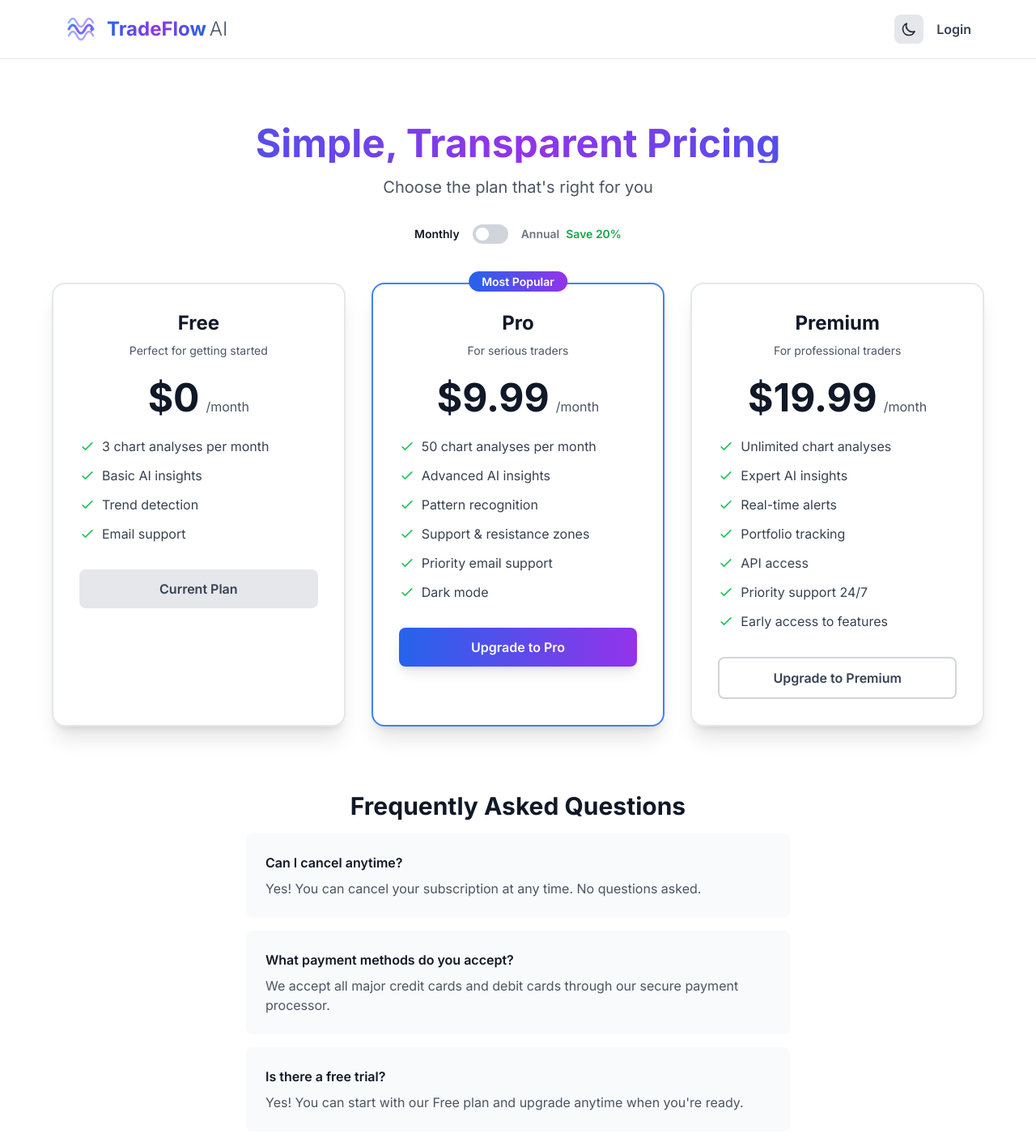
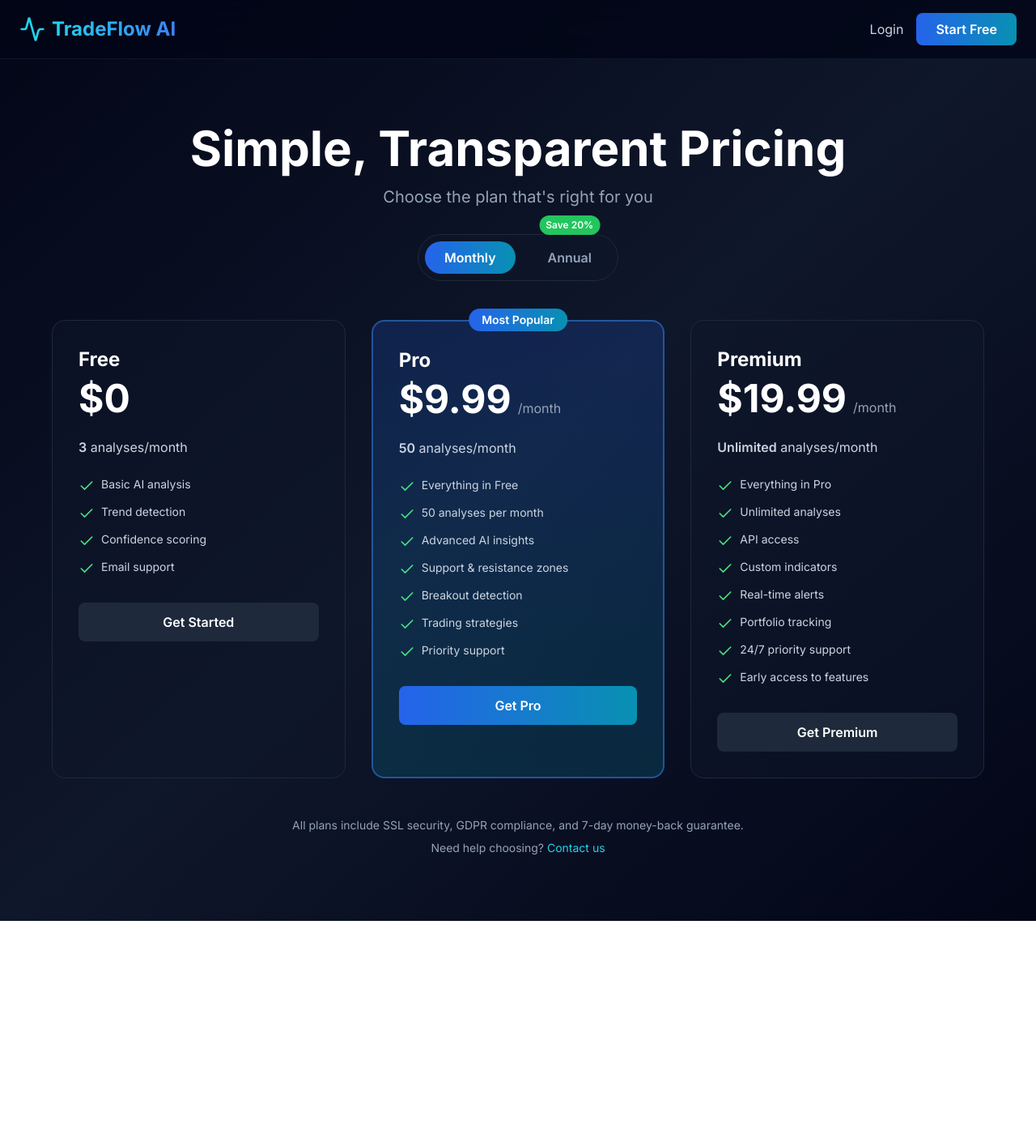
Before and after one commit to rochicenat/tradeflow-ai-frontend, a Next.js app: page /pricing in a window 1280 px wide. Shown: the top 1410 px of the page at 81% size. After the commit the page ends 1137 px from the top, so only its background shows below. Built offline with nearby package versions, Linux system fonts and the light colour scheme.

Commit message:
Add Monthly/Annual toggle to pricing page

```diff
--- a/app/pricing/page.tsx
+++ b/app/pricing/page.tsx
@@ -1,274 +1,213 @@
 'use client';
 
-import { IconLogo } from '@/components/Logo';
+import { useState } from 'react';
 import Link from 'next/link';
 import { motion } from 'framer-motion';
-import { useState, useEffect } from 'react';
-import { useAuth } from '@/contexts/AuthContext';
+import { Check, Activity } from 'lucide-react';
 
 export default function PricingPage() {
-  const [theme, setTheme] = useState('light');
-  const [mounted, setMounted] = useState(false);
   const [isAnnual, setIsAnnual] = useState(false);
-  const { user } = useAuth();
-
-  useEffect(() => {
-    setMounted(true);
-    const savedTheme = localStorage.getItem('theme') || 'light';
-    setTheme(savedTheme);
-    if (savedTheme === 'dark') {
-      document.documentElement.classList.add('dark');
-    }
-  }, []);
-
-  const toggleTheme = () => {
-    const newTheme = theme === 'light' ? 'dark' : 'light';
-    setTheme(newTheme);
-    localStorage.setItem('theme', newTheme);
-    if (newTheme === 'dark') {
-      document.documentElement.classList.add('dark');
-    } else {
-      document.documentElement.classList.remove('dark');
-    }
-  };
-
-  if (!mounted) return null;
 
   const plans = [
     {
       name: 'Free',
-      price: 0,
+      monthlyPrice: 0,
       annualPrice: 0,
-      description: 'Perfect for getting started',
+      analyses: 3,
       features: [
-        '3 chart analyses per month',
-        'Basic AI insights',
+        'Basic AI analysis',
         'Trend detection',
-        'Email support',
-      ],
-      cta: 'Current Plan',
-      popular: false,
+        'Confidence scoring',
+        'Email support'
+      ]
     },
     {
       name: 'Pro',
-      price: 9.99,
-      annualPrice: 99,
-      description: 'For serious traders',
+      monthlyPrice: 9.99,
+      annualPrice: 99.99,
+      analyses: 50,
       features: [
-        '50 chart analyses per month',
+        'Everything in Free',
+        '50 analyses per month',
         'Advanced AI insights',
-        'Pattern recognition',
         'Support & resistance zones',
-        'Priority email support',
-        'Dark mode',
+        'Breakout detection',
+        'Trading strategies',
+        'Priority support'
       ],
-      cta: 'Upgrade to Pro',
-      popular: true,
+      popular: true
     },
     {
       name: 'Premium',
-      price: 19.99,
-      annualPrice: 199,
-      description: 'For professional traders',
+      monthlyPrice: 19.99,
+      annualPrice: 199.99,
+      analyses: 'Unlimited',
       features: [
-        'Unlimited chart analyses',
-        'Expert AI insights',
+        'Everything in Pro',
+        'Unlimited analyses',
+        'API access',
+        'Custom indicators',
         'Real-time alerts',
         'Portfolio tracking',
-        'API access',
-        'Priority support 24/7',
-        'Early access to features',
-      ],
-      cta: 'Upgrade to Premium',
-      popular: false,
-    },
+        '24/7 priority support',
+        'Early access to features'
+      ]
+    }
   ];
 
+  const getPrice = (plan: typeof plans[0]) => {
+    if (plan.monthlyPrice === 0) return '$0';
+    return isAnnual ? `$${plan.annualPrice}` : `$${plan.monthlyPrice}`;
+  };
+
+  const getSavings = (plan: typeof plans[0]) => {
+    if (plan.monthlyPrice === 0) return null;
+    const monthlyCost = plan.monthlyPrice * 12;
+    const savings = monthlyCost - plan.annualPrice;
+    return `Save $${savings.toFixed(0)}/year`;
+  };
+
   return (
-    <div className="min-h-screen bg-white dark:bg-gray-900 transition-colors duration-300">
+    <div className="min-h-screen bg-gradient-to-br from-slate-950 via-slate-900 to-slate-950">
       {/* Header */}
-      <header className="border-b border-gray-200 dark:border-gray-700">
-        <div className="container mx-auto px-4 py-4 flex justify-between items-center max-w-6xl">
-          <Link href="/">
-            <IconLogo />
+      <header className="border-b border-slate-800/50 bg-slate-950/80 backdrop-blur-xl sticky top-0 z-50">
+        <div className="max-w-7xl mx-auto px-6 py-4 flex items-center justify-between">
+          <Link href="/" className="flex items-center gap-2">
+            <Activity className="w-8 h-8 text-cyan-400" />
+            <span className="text-2xl font-bold bg-gradient-to-r from-cyan-400 to-blue-500 bg-clip-text text-transparent">
+              TradeFlow AI
+            </span>
           </Link>
           <div className="flex items-center gap-4">
-            <button
-              onClick={toggleTheme}
-              className="p-2 rounded-lg bg-gray-200 dark:bg-gray-700 hover:bg-gray-300 dark:hover:bg-gray-600 transition-colors"
-            >
-              {theme === 'light' ? (
-                <svg className="w-5 h-5 text-gray-800" fill="none" stroke="currentColor" viewBox="0 0 24 24">
-                  <path strokeLinecap="round" strokeLinejoin="round" strokeWidth={2} d="M20.354 15.354A9 9 0 018.646 3.646 9.003 9.003 0 0012 21a9.003 9.003 0 008.354-5.646z" />
-                </svg>
-              ) : (
-                <svg className="w-5 h-5 text-yellow-400" fill="none" stroke="currentColor" viewBox="0 0 24 24">
-                  <path strokeLinecap="round" strokeLinejoin="round" strokeWidth={2} d="M12 3v1m0 16v1m9-9h-1M4 12H3m15.364 6.364l-.707-.707M6.343 6.343l-.707-.707m12.728 0l-.707.707M6.343 17.657l-.707.707M16 12a4 4 0 11-8 0 4 4 0 018 0z" />
-                </svg>
-              )}
-            </button>
-            {user ? (
-              <Link href="/dashboard" className="text-gray-700 dark:text-gray-300 hover:text-gray-900 dark:hover:text-white font-semibold">
-                Dashboard
-              </Link>
-            ) : (
-              <Link href="/login" className="text-gray-700 dark:text-gray-300 hover:text-gray-900 dark:hover:text-white font-semibold">
+            <Link href="/login" className="text-slate-300 hover:text-white transition">
               Login
             </Link>
-            )}
+            <Link href="/signup" className="bg-gradient-to-r from-blue-600 to-cyan-600 text-white px-6 py-2 rounded-lg font-semibold hover:from-blue-700 hover:to-cyan-700 transition">
+              Start Free
+            </Link>
           </div>
         </div>
       </header>
 
-      {/* Pricing Section */}
-      <section className="py-20 px-4">
-        <div className="container mx-auto max-w-6xl">
+      <div className="max-w-7xl mx-auto px-6 py-20">
+        {/* Title */}
+        <div className="text-center mb-12">
           <motion.div
-            initial={{ y: 20, opacity: 0 }}
-            animate={{ y: 0, opacity: 1 }}
-            className="text-center mb-12"
+            initial={{ opacity: 0, y: 20 }}
+            animate={{ opacity: 1, y: 0 }}
           >
-            <h1 className="text-5xl font-bold mb-4 bg-gradient-to-r from-blue-600 via-purple-600 to-blue-600 bg-clip-text text-transparent">
+            <h1 className="text-5xl md:text-6xl font-bold text-white mb-4">
               Simple, Transparent Pricing
             </h1>
-            <p className="text-xl text-gray-600 dark:text-gray-400 mb-8">
+            <p className="text-xl text-slate-400 mb-8">
               Choose the plan that's right for you
             </p>
 
-            {/* Annual Toggle */}
-            <div className="flex items-center justify-center gap-4 mb-8">
-              <span className={`text-sm font-semibold ${!isAnnual ? 'text-gray-900 dark:text-white' : 'text-gray-500 dark:text-gray-400'}`}>
+            {/* Toggle */}
+            <div className="inline-flex items-center gap-4 bg-slate-900/50 border border-slate-800 rounded-full p-2">
+              <button
+                onClick={() => setIsAnnual(false)}
+                className={`px-6 py-2 rounded-full font-semibold transition ${
+                  !isAnnual
+                    ? 'bg-gradient-to-r from-blue-600 to-cyan-600 text-white'
+                    : 'text-slate-400 hover:text-white'
+                }`}
+              >
                 Monthly
+              </button>
+              <button
+                onClick={() => setIsAnnual(true)}
+                className={`px-6 py-2 rounded-full font-semibold transition relative ${
+                  isAnnual
+                    ? 'bg-gradient-to-r from-blue-600 to-cyan-600 text-white'
+                    : 'text-slate-400 hover:text-white'
+                }`}
+              >
+                Annual
+                <span className="absolute -top-8 left-1/2 -translate-x-1/2 bg-green-500 text-white text-xs px-2 py-1 rounded-full whitespace-nowrap">
+                  Save 20%
                 </span>
-              <button
-                onClick={() => setIsAnnual(!isAnnual)}
-                className="relative inline-flex h-6 w-11 items-center rounded-full bg-gray-300 dark:bg-gray-600 transition-colors"
-              >
-                <span
-                  className={`inline-block h-4 w-4 transform rounded-full bg-white transition-transform ${
-                    isAnnual ? 'translate-x-6' : 'translate-x-1'
-                  }`}
-                />
               </button>
-              <span className={`text-sm font-semibold ${isAnnual ? 'text-gray-900 dark:text-white' : 'text-gray-500 dark:text-gray-400'}`}>
-                Annual
-                <span className="ml-2 text-green-600 dark:text-green-400">Save 20%</span>
-              </span>
             </div>
           </motion.div>
+        </div>
 
-          <div className="grid md:grid-cols-3 gap-8">
+        {/* Plans */}
+        <div className="grid grid-cols-1 md:grid-cols-3 gap-8 max-w-6xl mx-auto">
           {plans.map((plan, index) => (
             <motion.div
               key={plan.name}
-                initial={{ y: 50, opacity: 0 }}
-                animate={{ y: 0, opacity: 1 }}
+              initial={{ opacity: 0, y: 20 }}
+              animate={{ opacity: 1, y: 0 }}
               transition={{ delay: index * 0.1 }}
-                className={`relative bg-white dark:bg-gray-800 rounded-2xl shadow-xl p-8 border-2 transition-all hover:scale-105 ${
+              className={`rounded-2xl p-8 relative ${
                 plan.popular
-                    ? 'border-blue-500 dark:border-blue-400'
-                    : 'border-gray-200 dark:border-gray-700'
+                  ? 'bg-gradient-to-b from-blue-600/20 to-cyan-600/20 border-2 border-blue-500/50 scale-105'
+                  : 'bg-slate-900/50 border border-slate-800'
               }`}
             >
               {plan.popular && (
-                  <div className="absolute -top-4 left-1/2 transform -translate-x-1/2">
-                    <span className="bg-gradient-to-r from-blue-600 to-purple-600 text-white px-4 py-1 rounded-full text-sm font-semibold">
+                <div className="absolute -top-4 left-1/2 -translate-x-1/2 bg-gradient-to-r from-blue-600 to-cyan-600 text-white px-4 py-1 rounded-full text-sm font-semibold">
                   Most Popular
-                    </span>
                 </div>
               )}
 
-                <div className="text-center mb-6">
-                  <h3 className="text-2xl font-bold text-gray-900 dark:text-white mb-2">
-                    {plan.name}
-                  </h3>
-                  <p className="text-gray-600 dark:text-gray-400 text-sm">
-                    {plan.description}
-                  </p>
+              <h3 className="text-2xl font-bold text-white mb-2">{plan.name}</h3>
+
+              <div className="mb-6">
+                <div className="flex items-baseline gap-2 mb-1">
+                  <span className="text-5xl font-bold text-white">{getPrice(plan)}</span>
+                  {plan.monthlyPrice > 0 && (
+                    <span className="text-slate-400">/{isAnnual ? 'year' : 'month'}</span>
+                  )}
+                </div>
+                {isAnnual && plan.monthlyPrice > 0 && (
+                  <div className="text-green-400 text-sm font-semibold">
+                    💰 {getSavings(plan)}
+                  </div>
+                )}
               </div>
 
-                <div className="text-center mb-6">
-                  <div className="flex items-baseline justify-center">
-                    <span className="text-5xl font-bold text-gray-900 dark:text-white">
-                      ${isAnnual ? plan.annualPrice : plan.price}
-                    </span>
-                    <span className="text-gray-600 dark:text-gray-400 ml-2">
-                      /{isAnnual ? 'year' : 'month'}
-                    </span>
-                  </div>
-                  {isAnnual && plan.price > 0 && (
-                    <p className="text-sm text-gray-500 dark:text-gray-400 mt-2">
-                      ${(plan.price * 12).toFixed(2)} billed monthly
-                    </p>
-                  )}
+              <div className="text-slate-300 mb-6">
+                <span className="font-semibold">{plan.analyses}</span> analyses/month
               </div>
 
               <ul className="space-y-3 mb-8">
                 {plan.features.map((feature, i) => (
-                    <li key={i} className="flex items-start">
-                      <svg className="w-5 h-5 text-green-500 mr-2 flex-shrink-0 mt-0.5" fill="none" stroke="currentColor" viewBox="0 0 24 24">
-                        <path strokeLinecap="round" strokeLinejoin="round" strokeWidth={2} d="M5 13l4 4L19 7" />
-                      </svg>
-                      <span className="text-gray-700 dark:text-gray-300">{feature}</span>
+                  <li key={i} className="flex items-start gap-2 text-slate-300">
+                    <Check className="w-5 h-5 text-green-400 flex-shrink-0 mt-0.5" />
+                    <span className="text-sm">{feature}</span>
                   </li>
                 ))}
               </ul>
 
               <Link
-                  href={plan.name === 'Free' ? '/dashboard' : `/checkout?plan=${plan.name.toLowerCase()}`}
-                  className={`block w-full text-center py-3 px-6 rounded-lg font-semibold transition-all ${
+                href="/signup"
+                className={`block w-full py-3 rounded-lg font-semibold text-center transition ${
                   plan.popular
-                      ? 'bg-gradient-to-r from-blue-600 to-purple-600 hover:from-blue-700 hover:to-purple-700 text-white shadow-lg'
-                      : plan.name === 'Free'
-                      ? 'bg-gray-200 dark:bg-gray-700 text-gray-700 dark:text-gray-300 hover:bg-gray-300 dark:hover:bg-gray-600'
-                      : 'border-2 border-gray-300 dark:border-gray-600 text-gray-700 dark:text-gray-300 hover:border-gray-400 dark:hover:border-gray-500'
+                    ? 'bg-gradient-to-r from-blue-600 to-cyan-600 text-white hover:from-blue-700 hover:to-cyan-700'
+                    : 'bg-slate-800 text-white hover:bg-slate-700'
                 }`}
               >
-                  {plan.cta}
+                {plan.monthlyPrice === 0 ? 'Get Started' : `Get ${plan.name}`}
               </Link>
             </motion.div>
           ))}
         </div>
 
-          {/* FAQ Section */}
+        {/* Footer Note */}
         <motion.div
-            initial={{ y: 20, opacity: 0 }}
-            animate={{ y: 0, opacity: 1 }}
-            transition={{ delay: 0.4 }}
-            className="mt-20 text-center"
+          initial={{ opacity: 0 }}
+          animate={{ opacity: 1 }}
+          transition={{ delay: 0.5 }}
+          className="text-center mt-12 text-slate-400 text-sm"
         >
-            <h2 className="text-3xl font-bold text-gray-900 dark:text-white mb-4">
-              Frequently Asked Questions
-            </h2>
-            <div className="max-w-2xl mx-auto text-left space-y-4">
-              <div className="bg-gray-50 dark:bg-gray-800 rounded-lg p-6">
-                <h3 className="font-semibold text-gray-900 dark:text-white mb-2">
-                  Can I cancel anytime?
-                </h3>
-                <p className="text-gray-600 dark:text-gray-400">
-                  Yes! You can cancel your subscription at any time. No questions asked.
+          <p>All plans include SSL security, GDPR compliance, and 7-day money-back guarantee.</p>
+          <p className="mt-2">
+            Need help choosing? <Link href="/about" className="text-cyan-400 hover:underline">Contact us</Link>
           </p>
-              </div>
-              <div className="bg-gray-50 dark:bg-gray-800 rounded-lg p-6">
-                <h3 className="font-semibold text-gray-900 dark:text-white mb-2">
-                  What payment methods do you accept?
-                </h3>
-                <p className="text-gray-600 dark:text-gray-400">
-                  We accept all major credit cards and debit cards through our secure payment processor.
-                </p>
-              </div>
-              <div className="bg-gray-50 dark:bg-gray-800 rounded-lg p-6">
-                <h3 className="font-semibold text-gray-900 dark:text-white mb-2">
-                  Is there a free trial?
-                </h3>
-                <p className="text-gray-600 dark:text-gray-400">
-                  Yes! You can start with our Free plan and upgrade anytime when you're ready.
-                </p>
-              </div>
-            </div>
         </motion.div>
       </div>
-      </section>
     </div>
   );
 }
```
Lines whose indentation alone changed are shown as unchanged.
